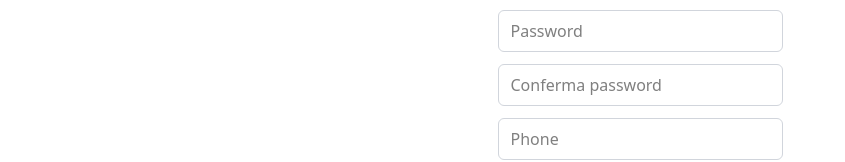
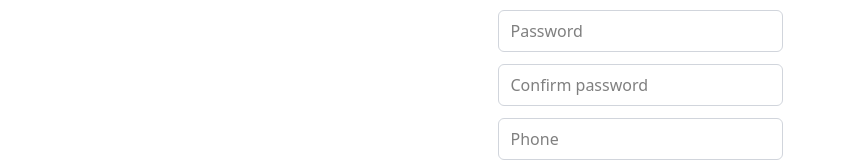
Before and after one commit to Rac982/project-7-2, a React (Vite) app in the folder client/: page /signup in a window 1280 px wide. Shown: the part 633-795 px from the top of the page, without its empty margins (0-845 px from the left). Built offline with nearby package versions, Linux system fonts and the light colour scheme.

Commit message:
Added tailwind in signup

```diff
--- a/client/src/pages/Signup.jsx
+++ b/client/src/pages/Signup.jsx
@@ -140,7 +140,7 @@ const Signup = () => {
                     <input
                         type="password"
                         name="confirm_password"
-                        placeholder="Conferma password"
+                        placeholder="Confirm password"
                         value={form.confirm_password}
                         onInput={handleInput}
                         className="border border-gray-300 px-3 py-2 rounded-md"
```
